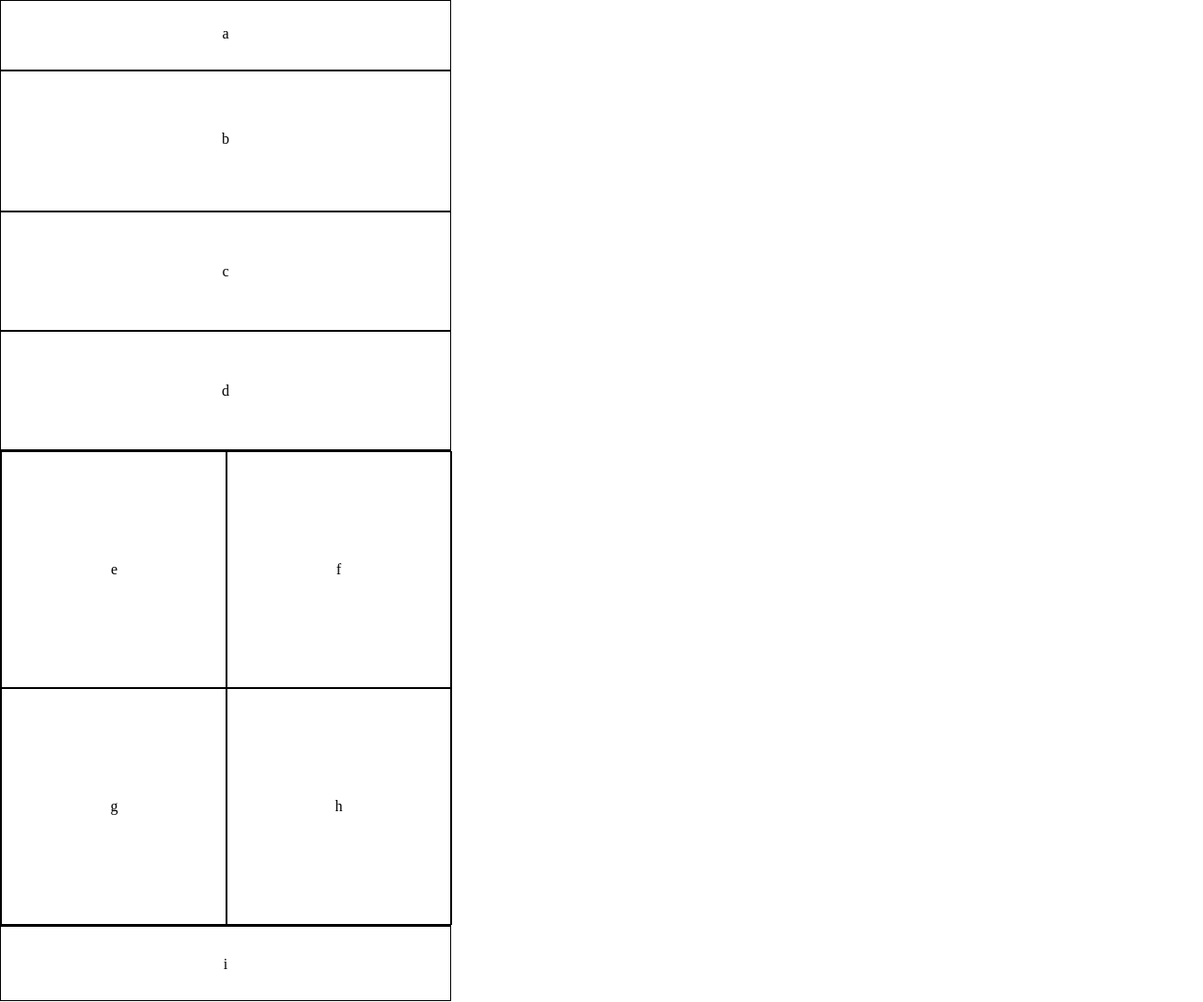
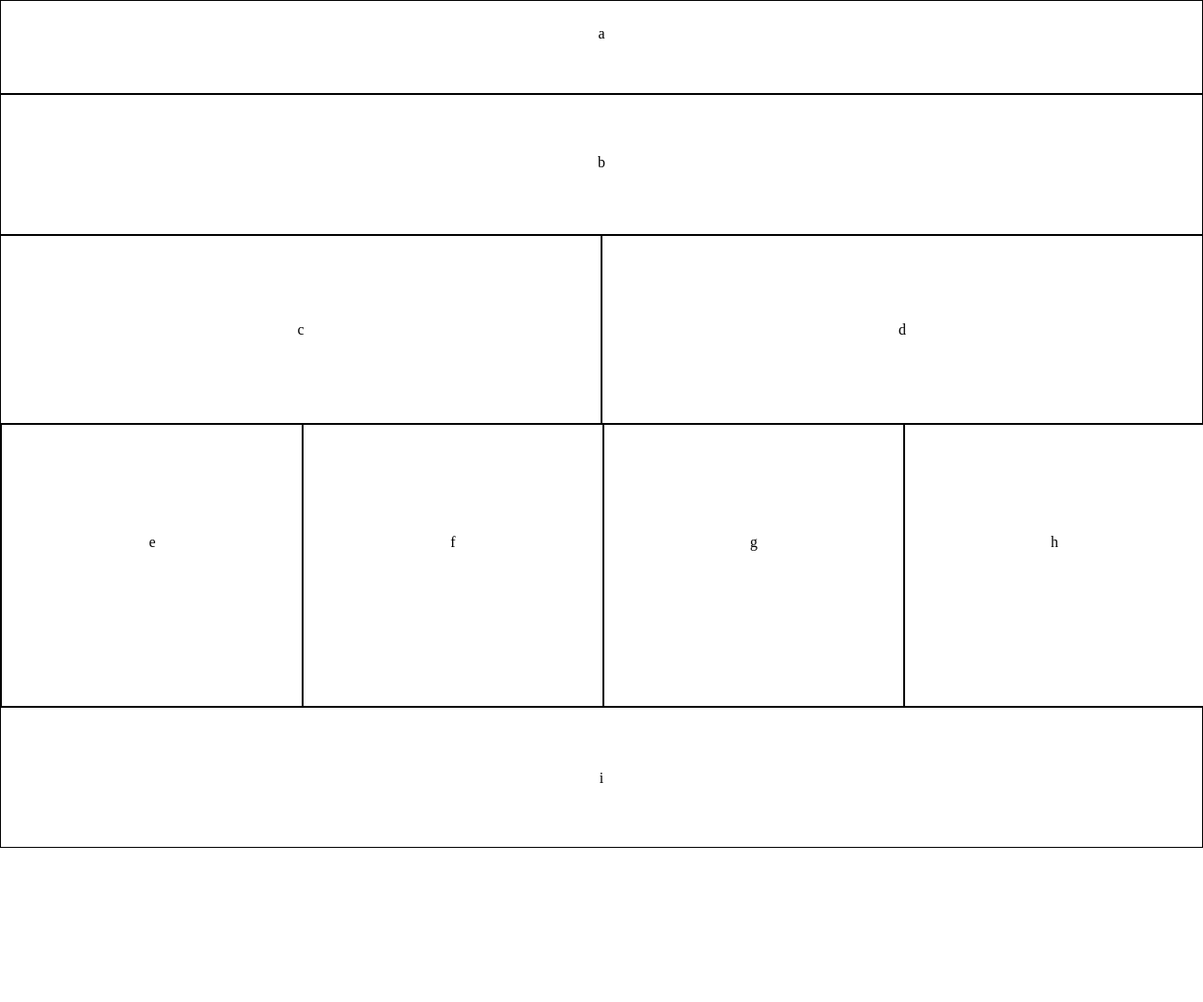
Before and after one commit to BrendonLH/Lab-04, a website: page index.html in a window 1280 px wide. Shown: the whole page at 94% size. After the commit the page ends 903 px from the top, so only its background shows below. Drawn offline with Linux system fonts and the light colour scheme.

Commit message:
added destop view, need to get the aside to work properly

```diff
--- a/css/style.css
+++ b/css/style.css
@@ -4,14 +4,11 @@
 @import "modules.css";
 @import "theme.css";
 
+/* mobile view */
 body {
     max-height: 767;
     text-align: center;
-}
- * {
-    max-width: 480px;
-
-
+    display: grid;
 }
 
 header {
@@ -50,10 +47,52 @@ aside {
 
 footer {
     box-sizing: border-box;
-    width: 480px;
+    /* width: 480px; */
     display: flex;
     flex-direction: column;
     border: 1px solid black;
     height: 80px;
     line-height: 80px;
 }
+
+/* desktop view */
+@media(min-width: 1100px) {
+
+    header {
+        height: 100px;
+        width: 100%;
+    }
+    #twoAcross {
+        display: grid;
+        grid-template: 100%/ 50% 50%;
+        height: 200px;
+    }
+
+    #four{
+        width: 100%;
+        display: grid;
+        grid-template: 100%/ 25% 25% 25% 25%;
+        height: 300px;
+    }
+    #four div {
+        height: 100%;
+    }
+    #twoAcross div {
+        height: 100%;
+        line-height: 200px;
+    }
+    aside {
+        display:grid;
+
+
+    }
+    footer {
+        display: grid;
+        max-width: 200%;
+        height:150px;
+        line-height: 150px;
+    }
+}
+
+
+/* tablet view */
```
